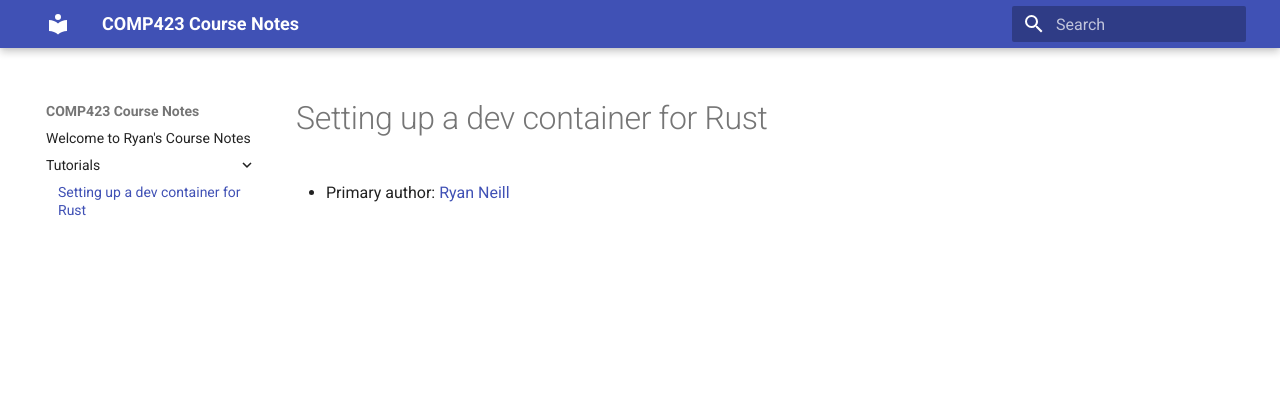
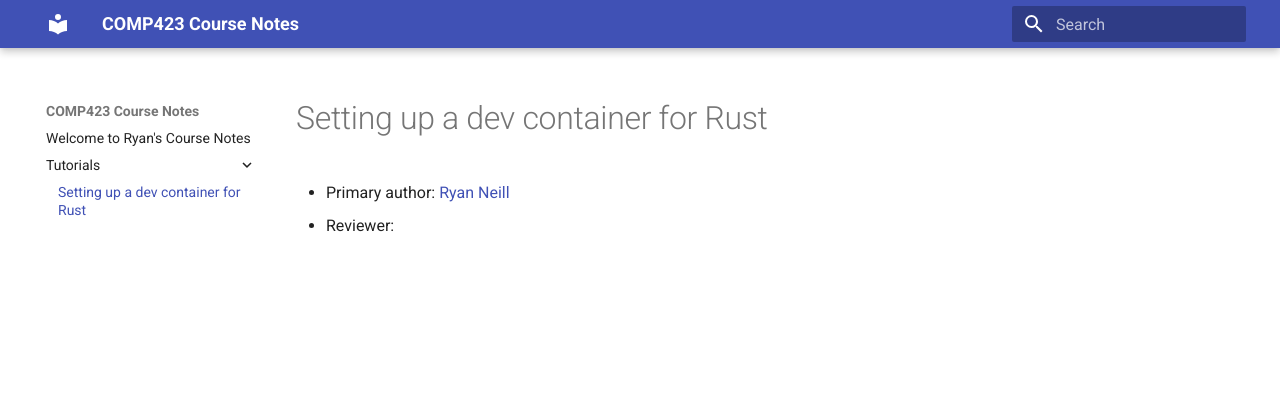
Before and after one commit to raneill26/comp423-coursenotes, an MkDocs documentation site: the page built from docs/tutorials/rust-setup.md, in a window 1280 px wide. Shown: the top 409 px of the page. Built offline with MkDocs 1.6.1 and Material for MkDocs 9.7.7, drawn with Linux system fonts in a browser that asks for light colours.

Commit message:
Reviewer name

```diff
--- a/docs/tutorials/rust-setup.md
+++ b/docs/tutorials/rust-setup.md
@@ -1,3 +1,4 @@
 # Setting up a dev container for Rust
 
 * Primary author: [Ryan Neill](https://github.com/raneill26)
+* Reviewer: [<Julia Guzzo>](https://github.com/jkguzzo)
```
